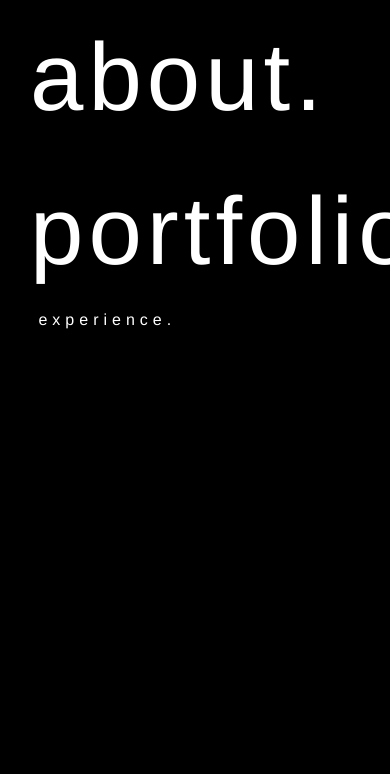
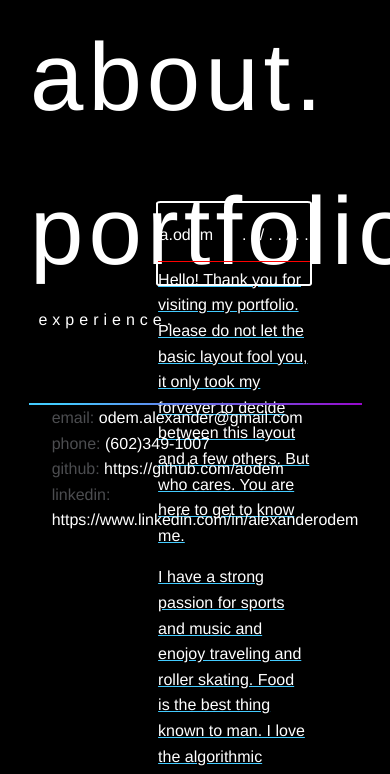
Before and after one commit to aodem/Portfolio, a plain HTML site: page about.html in a window 390 px wide. Shown: the top 774 px of the page. Drawn offline with nearby package versions, Linux system fonts and the light colour scheme.

Commit message:
push 1.5

```diff
--- a/about.html
+++ b/about.html
@@ -24,7 +24,7 @@
 
     <div class="grid-container" id="main_container">
         <div class="grid-x">
-            <div class="cell-6">
+            <div class="cell-sm-6">
                 <div class="grid-y">
                     <div class="cell">
                         <ul>
@@ -43,7 +43,7 @@
             </div>
             <div class="cell-6" id="right_cell">
                 <div class="grid-y">
-                    <div class="cell">
+                    <div class="cell-sm">
                         <div id="about_content">
                             <div id="content_header">
                                 <p id="header_cont"><span id="initials">a.odem</span><span id="faux_date">. . / . . / . .</span></p>
@@ -56,7 +56,8 @@
                 </div>
             </div>
         </div>
-        <div>
+        <!-- footer -->
+        <div id="footer">
             <div id="horizon"></div>
             <ul id="menu">
                 <li class="contact_list">
--- a/css/appnew.css
+++ b/css/appnew.css
@@ -32,7 +32,7 @@ span {
 }
 
 .grid-y {
-    height: 93vh;
+    height: 45vw;
 }
 
 .contact_list {
@@ -68,7 +68,7 @@ span {
 }
 
 .svg {
-    height: 15%;
+    height: 14%;
     margin-top: 5%;
 }
 
@@ -77,13 +77,20 @@ span {
     margin-left: 5vw;
 }
 
+#footer {
+    position: relative;
+    bottom: -52px;
+    width: 100%;
+    padding: 0 5%;
+}
+
 #menu {
     height: 5vh;
 }
 
 #horizon {
-    height: 1vh;
-    width: 100vw;
+    height: 0.5vw;
+    width: 100%;
     background-image: linear-gradient( 135deg, #43CBFF 10%, #9708CC 100%);
 }
 
@@ -128,3 +135,24 @@ span {
  #extra_details {
      height: 45vh;
  }
+
+ @media only screen and (max-width: 1252px){
+     .svg {
+        height: 13%;
+     }
+
+ }
+
+ @media only screen and (max-width: 1167px){
+     .svg {
+        height: 12%;
+     }
+
+ }
+
+ @media only screen and (max-width: 1681px){
+     .svg {
+        height: 11%;
+     }
+
+ }
```
Also changed, not shown: experience.html (+5 -5 lines), index.html (+2 -1 lines), portfolio.html (+2 -1 lines).
